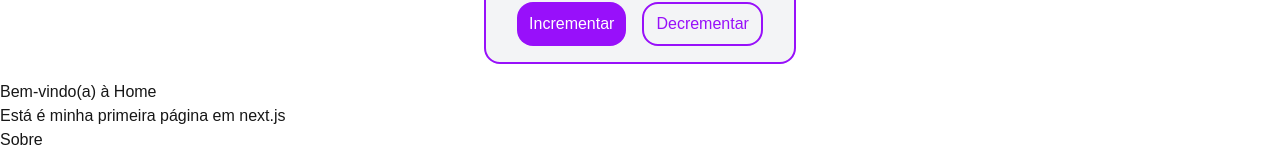
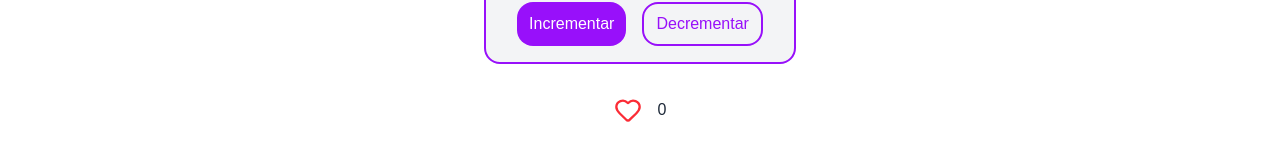
Before and after one commit to GabrielXavier77/introducao-nextjs, a Next.js app: page / in a window 1280 px wide. Shown: the part 1605-1754 px from the top of the page. Built offline with nearby package versions, Linux system fonts and the light colour scheme.

Commit message:
LikeButton component

```diff
--- a/package.json
+++ b/package.json
@@ -10,6 +10,7 @@
   },
   "dependencies": {
     "axios": "^1.9.0",
+    "lucide-react": "^0.536.0",
     "next": "15.3.2",
     "react": "^19.0.0",
     "react-dom": "^19.0.0"
--- a/src/app/page.tsx
+++ b/src/app/page.tsx
@@ -1,9 +1,9 @@
-import Welcome from "@/components/Welcome";
 import NavBar from "@/components/NavBar";
 import ImageCard from "@/components/ImageCard";
 import Card from "@/components/Card";
 import Counter from "@/components/Counter";
 import { ImageCardProps } from "@/components/ImageCard";
+import LikeButton from "@/components/LikeButton";
 
 export default function Home() {
   const ImageCardContents: ImageCardProps[] = [
@@ -98,7 +98,9 @@ export default function Home() {
       <div className="p-4 w-full flex justify-center">
         <Counter initial={53} />
       </div>
-      <Welcome />
+      <div className="p-4 w-full flex justify-center">
+        <LikeButton/>
+      </div>
     </div>
   );
 }
--- /dev/null
+++ b/src/components/LikeButton.tsx
@@ -0,0 +1,41 @@
+"use client";
+
+import { useState } from "react";
+import { Heart } from "lucide-react";
+
+export default function LikeButton() {
+  const [likes, setLikes] = useState<number>(0);
+  const [isLiked, setIsLiked] = useState<boolean>(false);
+
+  const handleLiked = () => {
+    setIsLiked(true);
+    setTimeout(() => {
+      setIsLiked(false);
+    }, 800);
+  };
+
+  return (
+    <div className="relative flex justify-center items-center gap-4">
+      <button
+        onClick={() => {
+          if (isLiked) return
+          handleLiked();
+          setLikes(likes + 1);
+        }}
+      >
+        <Heart
+          size={28}
+          className={`${
+            isLiked ? "fill-red-500" : ""
+          } cursor-pointer transition-all duration-500 ease-out text-red-500`}
+        />
+      </button>
+      <span className="text-gray-800">{likes}</span>
+      {isLiked && (
+        <span className="absolute top-1.5 left-0.75 text-xs text-white rounded-full px-1 select-none">
+          +1
+        </span>
+      )}
+    </div>
+  );
+}
```
Also changed, not shown: 1 other file (tests, documents, lock files or other folders).
